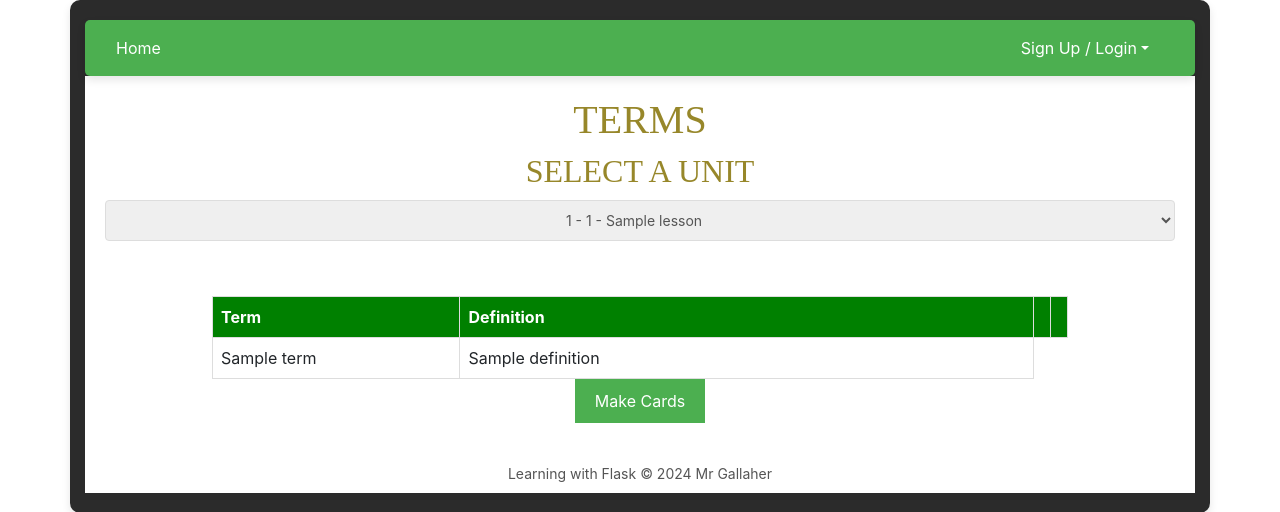
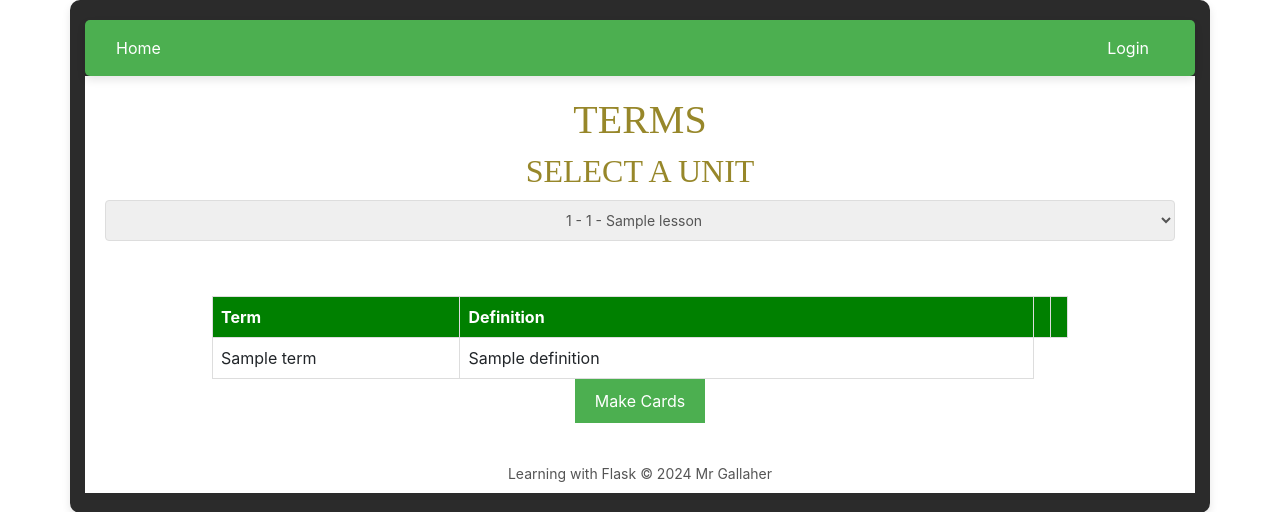
Before and after one commit to sgallaher/flash, a Python web app: template templates/index.html in a window 1280 px wide. Shown: the top 512 px of the page. Run offline with Jinja, Linux system fonts and the light colour scheme; the template is opened without the code that fills it: most values are stand-ins (such as "Sample title", 1, 10 or a date in 2020); some libraries are stand-ins or nearby versions.

Commit message:
Update layout.html

```diff
--- a/templates/layout.html
+++ b/templates/layout.html
@@ -36,12 +36,21 @@
             </div>
         </div>
         {% else %}
+        <!--
           <div class="dropdown">
-              <a href="#" class="dropdown-toggle" id="dropdownMenuButton" data-toggle="dropdown">Sign Up / Login</a>
+          -->
+          <div>
+            <!--
+              <a href="login" class="dropdown-toggle" id="dropdownMenuButton" data-toggle="dropdown">Login</a>
+          -->
+          <a href="login" >Login</a>
+
+          <!--
               <div class="dropdown-menu" aria-labelledby="dropdownMenuButton">
-                  <a class="dropdown-item" href="register">Sign Up</a>
+
                   <a class="dropdown-item" href="login">Login</a>
               </div>
+            -->
           </div>
         {% endif %}
       </div>
```
